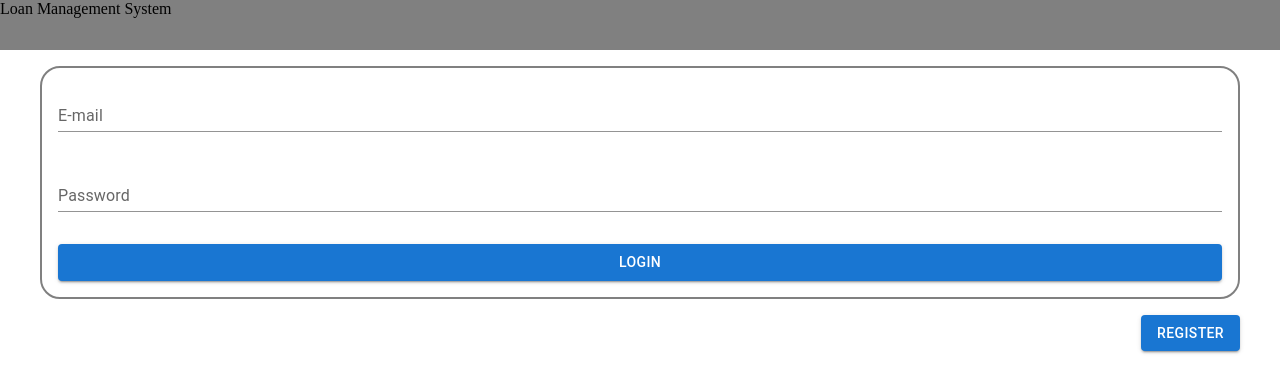
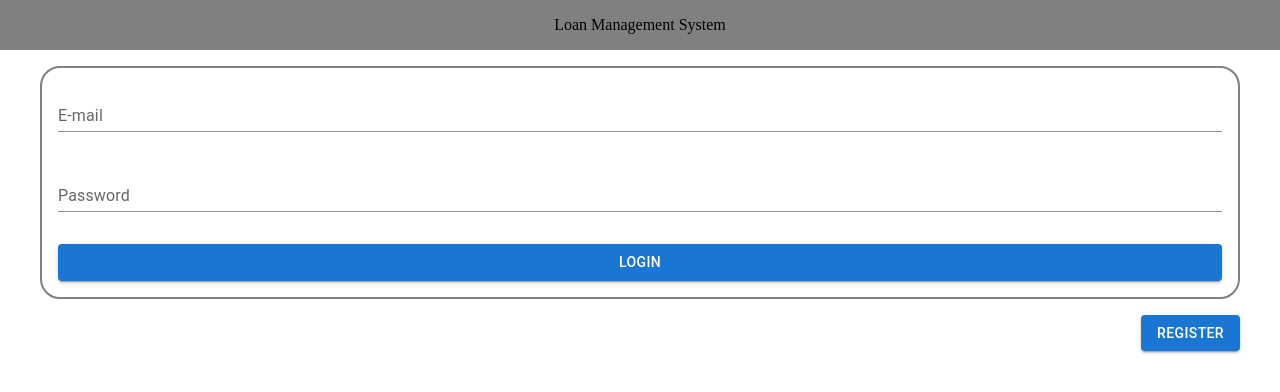
Before and after one commit to RevTrainMayhemTeam/loan-management-system-frontend, a React (Vite) app: page / in a window 1280 px wide. Shown: the top 392 px of the page. Built offline with nearby package versions, Linux system fonts and the light colour scheme.

Commit message:
fixed some styles inside the header component

```diff
--- a/src/components/Header.tsx
+++ b/src/components/Header.tsx
@@ -1,24 +1,34 @@
-import { Box, Button } from '@mui/material'
-import React, { useContext } from 'react'
-import AuthContext from '../context/AuthContext'
+import { Box, Button } from "@mui/material";
+import React, { useContext } from "react";
+import AuthContext from "../context/AuthContext";
 
 export const Header = () => {
-  const {user} = useContext(AuthContext)!;
+  const { user } = useContext(AuthContext)!;
 
-  const logoutHandler = () => {
-
-  }
-
+  const logoutHandler = () => {};
 
   return (
-    <Box sx={{
-      background: "grey",
-      display:"flex",
-      height: 50
-    }}>
-      <p>Loan Management System</p>
-      {user ? <p>Welcome {user?.firstName +" "+ user?.lastName}</p> : null}
-      {user ? <Button onClick={logoutHandler}>Logout</Button> : null}
+    <Box
+      sx={{
+        background: "grey",
+        display: "flex",
+        justifyContent:"space-around",
+        height: 50,
+      }}
+    >
+      <Box sx={{ mx: 1, display: "flex",
+        alignItems:"center",}}>Loan Management System</Box>
+      {user ? (
+        <Box sx={{ mx: 1, display: "flex",
+          alignItems:"center"}}>
+          Welcome {user?.firstName + " " + user?.lastName}
+        </Box>
+      ) : null}
+      {user ? (
+        <Button variant="text" sx={{ mx: 1}} onClick={logoutHandler}>
+          Logout
+        </Button>
+      ) : null}
     </Box>
-  )
-}
+  );
+};
```
